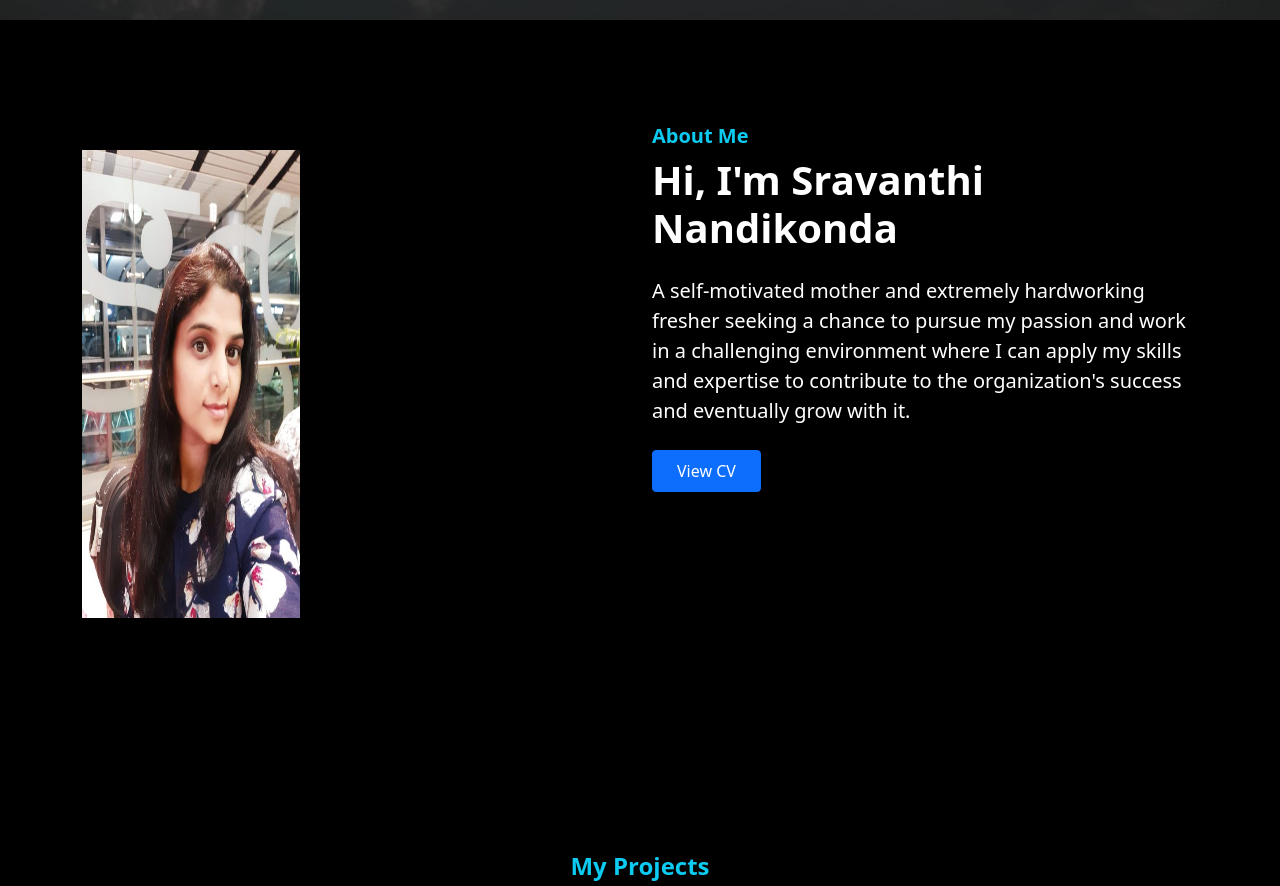
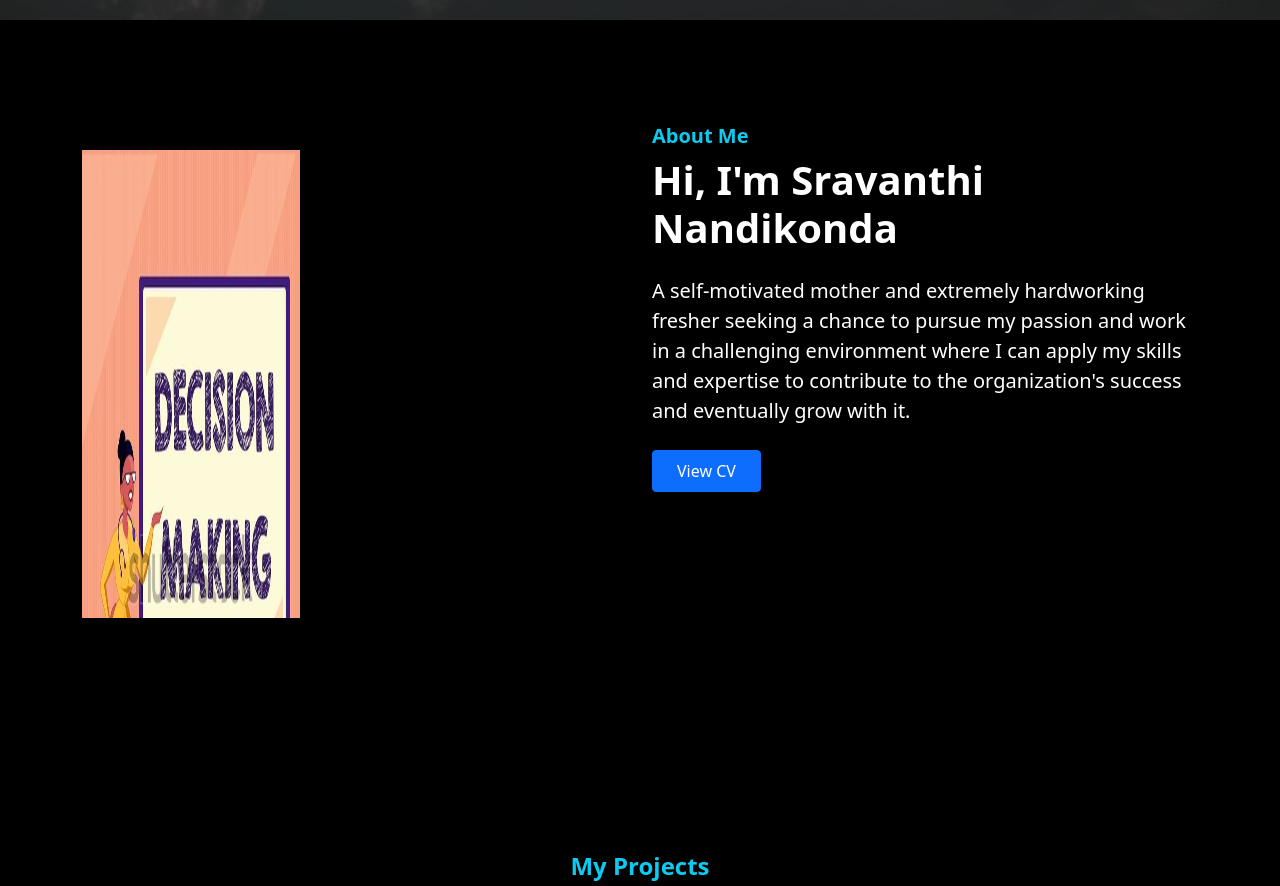
Before and after one commit to sravanthi-nandikonda/Portfolio1, a plain HTML site: page index.html in a window 1280 px wide. Shown: the part 780-1666 px from the top of the page. Drawn offline with nearby package versions, Linux system fonts and the light colour scheme.

Commit message:
Update style.css

```diff
--- a/style.css
+++ b/style.css
@@ -21,7 +21,7 @@ body{
 
 /* About Image */
 #aboutimg{
-    background-image: url(images/abt.jpg);
+    background-image: url(images/img1.jpg);
     min-height: 520px;
     background-position: left center;
     background-size: 40% 90%;
```
